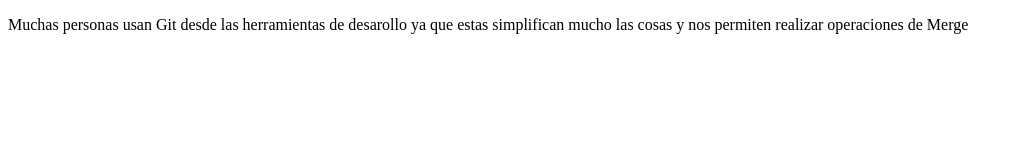
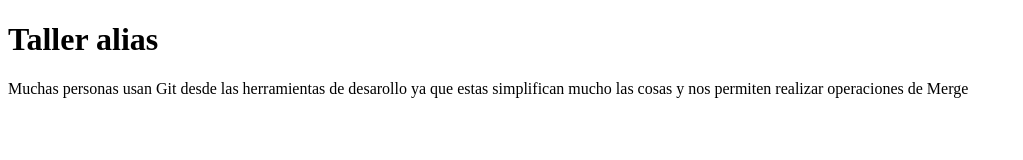
Before and after one commit to Carop1/proyectosJs, a plain HTML site: page index.html in a window 1280 px wide. Shown: the whole page, without its empty margins (0-1023 px from the left). Drawn offline with Linux system fonts and the light colour scheme.

Commit message:
Tercer commit

```diff
--- a/index.html
+++ b/index.html
@@ -7,7 +7,9 @@
 </head>
 <body>
     <div class="container">
+        <h1>Taller alias</h1>
         <p> Muchas personas usan Git desde las herramientas de desarollo ya que estas simplifican mucho las cosas y nos permiten realizar operaciones de Merge </p>
+
     </div>
 </body>
 </html>
```
